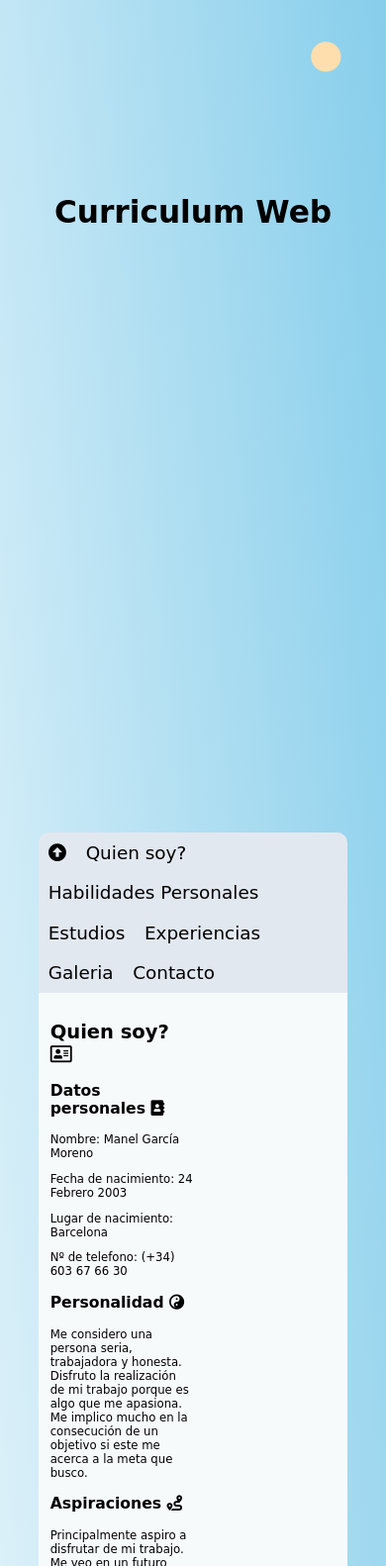
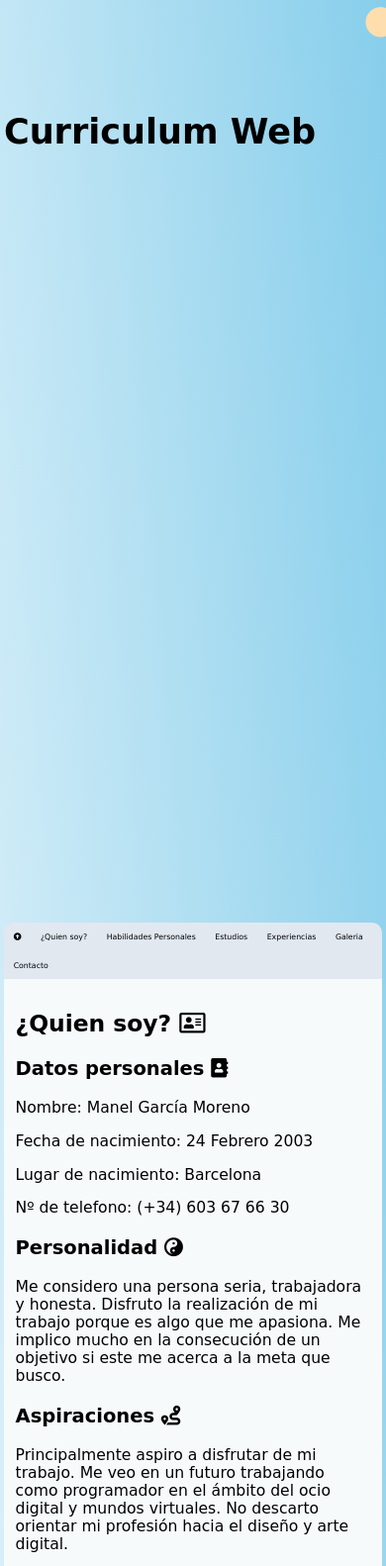
Before and after one commit to ManelGarcia/Curriculum-Web, a plain HTML site: page index.html in a window 390 px wide. Shown: the top 1582 px of the page at 99% size. Drawn offline with Linux system fonts and the light colour scheme; a script that the page names is missing; a web font is replaced by a local one.

Commit message:
first commit

```diff
--- a/css/style.css
+++ b/css/style.css
@@ -5,9 +5,16 @@
 }
 
 body {
-    margin: 15%;
+    margin-left: 15%;
+    margin-right: 15%;
+    margin-bottom: 15%;
     background-image: linear-gradient(to bottom left, skyblue, white);
     /* background-image: url(../img/Sin\ título.png); */
+}
+
+#right-sidebar li {
+    border: none;
+    background-color: inherit;
 }
 
 .flex {
@@ -22,6 +29,16 @@ body {
 
 #section5 img {
     height: 26vh;
+}
+
+#video_section {
+    background-color: #f7fafb;
+    padding: 3vw;
+}
+
+#video_section iframe {
+    width: 100%;
+    height: 65vh;
 }
 
 .row:after {
@@ -69,13 +86,16 @@ li a:hover {
     transition: 0.3s;
 }
 
+#boton {
+    height: 10vh;
+}
+
 #header {
-    padding: 4vw 0vw 0vw 0vw;
-    height: 71vh;
     text-align: center;
     background-size: cover;
     background-attachment: fixed;
-    font-size: 2.2vw
+    font-size: 2.2vw;
+    height: 90vh;
 }
 
 #section1 {
@@ -139,10 +159,28 @@ iframe {
     background-color: inherit;
     color: navajowhite;
     float: right;
-    margin-top: -12vw;
-    margin-right: -10vw;
     font-size: 7vw;
+    position: relative;
+    top: 0;
+    right: -20px;
 }
+
+.column1 {
+    width: 100%;
+    float: left;
+}
+
+
+/* boton idioma */
+
+select {
+    border: none;
+    background-color: inherit;
+    font-size: inherit;
+}
+
+
+/* Porcentajes */
 
 #sectionX {
     background-color: #f7fafb;
@@ -192,26 +230,46 @@ iframe {
     border-radius: 50px;
 }
 
+
+/* scrollbar */
+
+::-webkit-scrollbar {
+    width: 15px;
+}
+
+ ::-webkit-scrollbar-track {
+    background: #f7fafb;
+}
+
+ ::-webkit-scrollbar-thumb {
+    background: gold;
+}
+
+ ::-webkit-scrollbar-thumb:hover {
+    background: goldenrod;
+}
+
 @media only screen and (max-width: 750px) {
     #header {
         text-align: center;
-        padding: 35vw 0vw;
-        height: 95vh;
+        background-size: cover;
+        height: 100vh;
     }
     h1 {
-        font-size: 8vw;
+        font-size: 9vw;
     }
     h2 {
+        font-size: 6vw;
+    }
+    h3 {
         font-size: 5vw;
     }
-    h3 {
+    p {
         font-size: 4vw;
-    }
-    p {
-        font-size: 3vw;
     }
     li a {
         padding: 2.5vw;
+        font-size: 2vw;
     }
     .button1 {
         float: right;
@@ -219,8 +277,11 @@ iframe {
         margin-right: 0vw;
         font-size: 8vw;
     }
+    #section1 {
+        font-size: 1.5vw;
+    }
     body {
-        margin: 10%;
+        margin: 1%;
     }
     .column2 i {
         font-size: 6vw;
@@ -238,4 +299,13 @@ iframe {
         padding-right: 0;
         padding-left: 0;
     }
+    iframe {
+        width: 100%;
+        display: flex;
+    }
+    .flex {
+        display: table;
+        align-items: center;
+        justify-content: center;
+    }
 }
--- a/index.html
+++ b/index.html
@@ -16,15 +16,16 @@
 </head>
 
 <body>
-    <div>
+    <div id="boton" class="row">
         <button class="button1" onclick="myFunction()"><i class="fas fa-circle"></i></button>
     </div>
-    <div id="header" class="row">
+
+    <div id="header" class="row flex">
         <h1>Curriculum Web</h1>
     </div>
     <ul id="section1" class="row">
         <li><a href="#header"><i class="fas fa-arrow-alt-circle-up"></i></a></li>
-        <li><a href="#section2">Quien soy?</a></li>
+        <li><a href="#section2">¿Quien soy?</a></li>
         <li><a href="#sectionX">Habilidades Personales</a></li>
         <li><a href="#section3">Estudios</a></li>
         <li><a href="#section4">Experiencias</a></li>
@@ -34,7 +35,7 @@
 
     <div id="section2" class="dark row flex">
         <div class="column3">
-            <h2>Quien soy? <i class="far fa-address-card"></i></h2>
+            <h2>¿Quien soy? <i class="far fa-address-card"></i></h2>
             <h3>Datos personales <i class="fas fa-address-book"></i></h3>
             <p>Nombre: Manel García Moreno</p>
             <p>Fecha de nacimiento: 24 Febrero 2003</p>
@@ -46,9 +47,12 @@
             <p>Principalmente aspiro a disfrutar de mi trabajo. Me veo en un futuro trabajando como programador en el ámbito del ocio digital y mundos virtuales. No descarto orientar mi profesión hacia el diseño y arte digital.</p>
         </div>
         <div class="column3">
-            <!-- <img src="./img/10.jpeg" alt=""> -->
+            <img src="./img/10.jpeg" alt="">
         </div>
     </div>
+
+    <div id="video_section" class="row flex">
+        <iframe width="560" height="315" src="https://www.youtube.com/embed/lX-ahEDAF-Y" title="YouTube video player" frameborder="0" allow="accelerometer; autoplay; clipboard-write; encrypted-media; gyroscope; picture-in-picture" allowfullscreen></iframe>        </div>
 
     <div class="row dark column1" id="sectionX">
         <h2>Habilidades Personales <i class="fas fa-hamsa"></i></h2>
@@ -70,7 +74,7 @@
 
         <p>Responsabilidad</p>
         <div class="container">
-            <div class="skills sk4">25% </div>
+            <div class="skills sk4">100% </div>
         </div>
     </div>
 
@@ -79,7 +83,7 @@
             <h2>Estudios <i class="fas fa-graduation-cap"></i></h2>
             <p>2006-2015 | Infantil y Primaria | Centro de estudios Joan XXIII</p>
             <p>2015-2019 | Educación Secundaria Obligatoria | Centro de estudios Joan XXIII</p>
-            <p>2019-Actualidad | Sistemas Microinformaticos Y Redes | Centro de estudios Joan XXIII</p>
+            <p>2019-Actualidad | Sistemas Microinformáticos Y Redes | Centro de estudios Joan XXIII</p>
         </div>
         <div class="column3">
             <div id="map"> <iframe src="https://www.google.com/maps/embed?pb=!1m18!1m12!1m3!1d2995.1133705573898!2d2.1050974153850195!3d41.349889479267624!2m3!1f0!2f0!3f0!3m2!1i1024!2i768!4f13.1!3m3!1m2!1s0x12a498d64bd023fd%3A0x26089fc39cb352a3!2sCentro%20de%20Estudios%20Joan%20XXIII!5e0!3m2!1ses!2ses!4v1620152079202!5m2!1ses!2ses"
@@ -127,6 +131,12 @@
         <div class="column2">
             <p><a href="https://www.deviantart.com/lagrosmgm" target="_blank"><i class="fab fa-deviantart"></i></a></p>
         </div>
+        <div class="column1">
+            <select name="language" id="language" onchange="language()">
+            <option value="ES" selected>Español</option>
+            <option value="EN">English</option>
+            </select>
+        </div>
     </div>
 </body>
 
```
